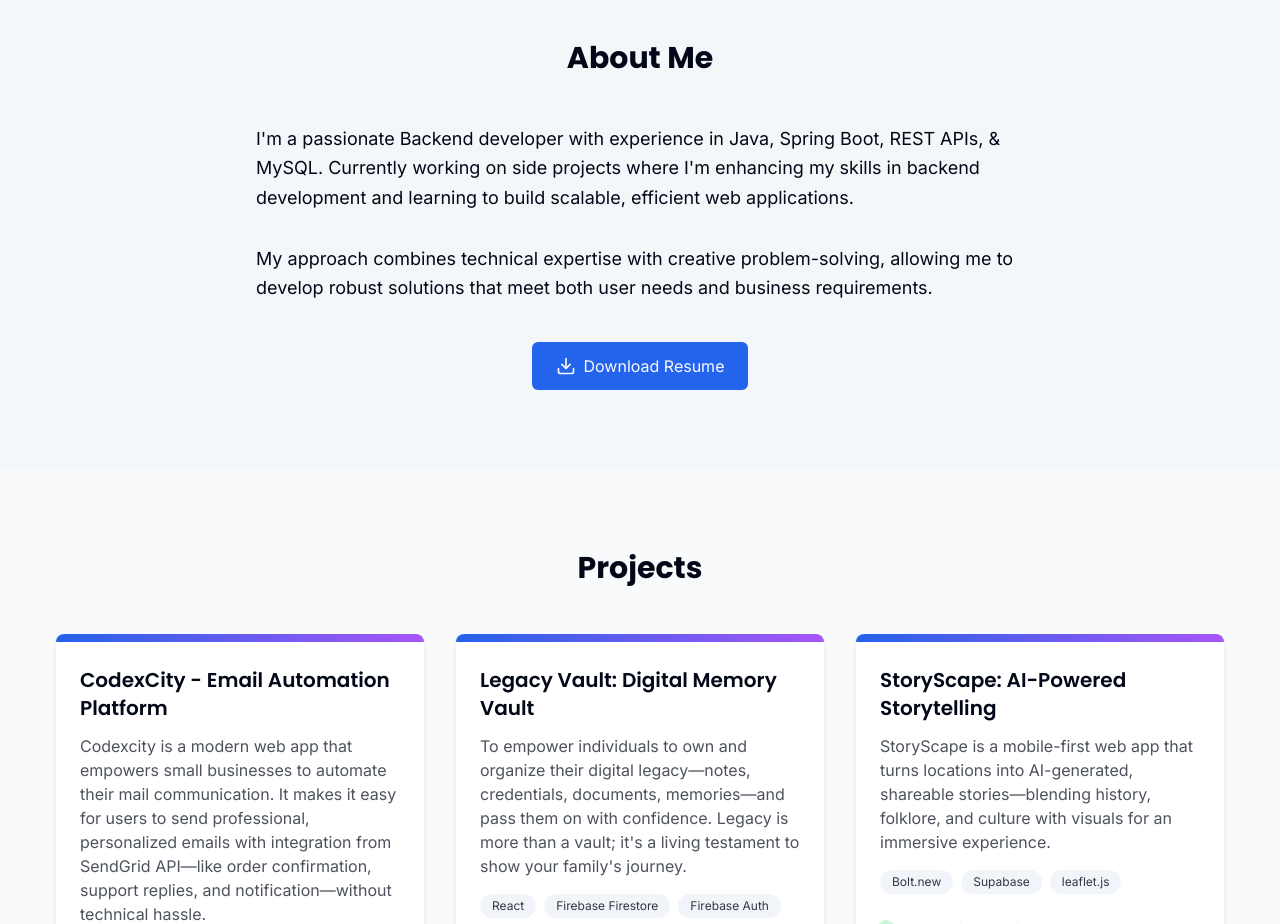
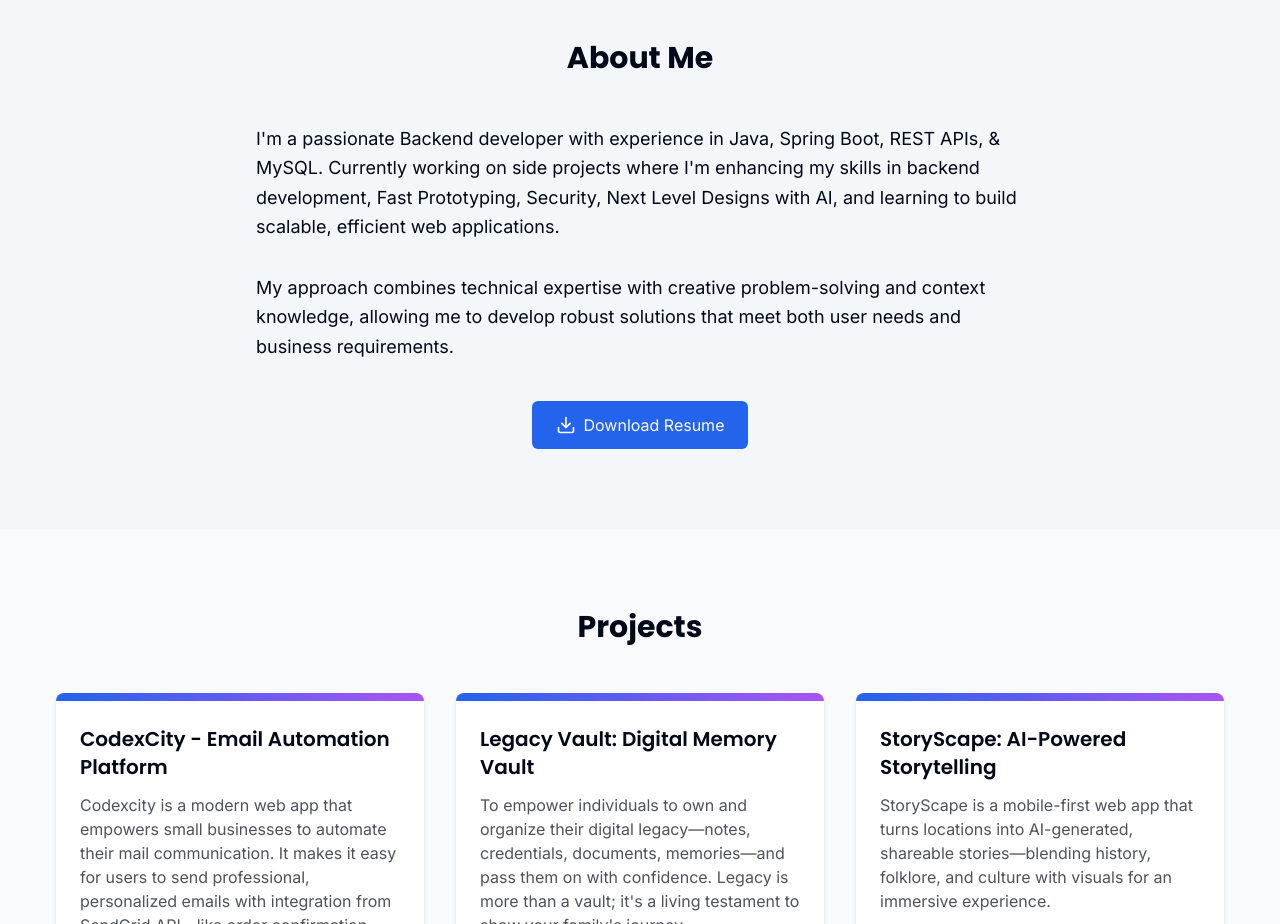
Before and after one commit to devilmaycry-w/Modern-Portfolio, a React (Vite) app: page / in a window 1280 px wide. Shown: the part 840-1764 px from the top of the page. Built offline with nearby package versions, Linux system fonts and the light colour scheme; no server answers; a web font is replaced by a local one.

Commit message:
Update AboutSection.tsx

```diff
--- a/src/components/AboutSection.tsx
+++ b/src/components/AboutSection.tsx
@@ -12,17 +12,17 @@ const AboutSection = () => {
           <p className="text-lg mb-8 leading-relaxed">
             I'm a passionate Backend developer with experience in Java, Spring Boot, REST APIs, & MySQL.
             Currently working on side projects where I'm enhancing my skills in backend
-            development and learning to build scalable, efficient web applications.
+            development, Fast Prototyping, Security, Next Level Designs with AI, and learning to build scalable, efficient web applications.
           </p>
 
           <p className="text-lg mb-8 leading-relaxed">
-            My approach combines technical expertise with creative problem-solving, allowing me to
+            My approach combines technical expertise with creative problem-solving and context knowledge, allowing me to
             develop robust solutions that meet both user needs and business requirements.
           </p>
 
           <div className="flex justify-center mt-10">
             <a
-              href="https://drive.google.com/file/d/1YlEZRK87Oaxcx3g5ucmXJhfyJwIWJdci/view?usp=drive_link"
+              href="https://drive.google.com/file/d/1EkzX3PqN_W0DM_89CJqtJj9wZsl5S3n1/view?usp=drivesdk"
               target="_blank"
               rel="noopener noreferrer"
               className="inline-flex items-center px-6 py-3 bg-primary text-primary-foreground rounded-md hover:bg-primary/90 transition-colors"
```
